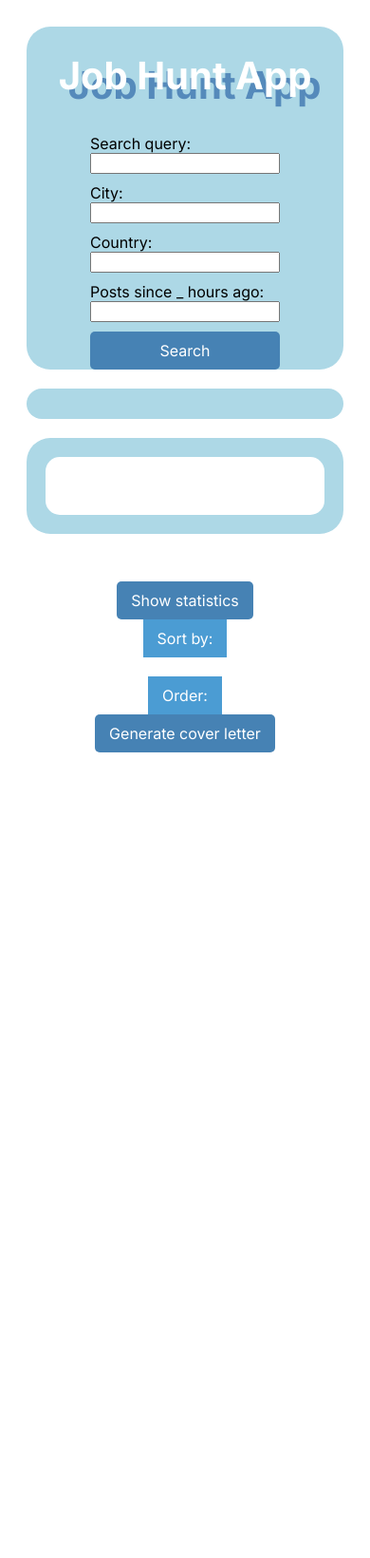
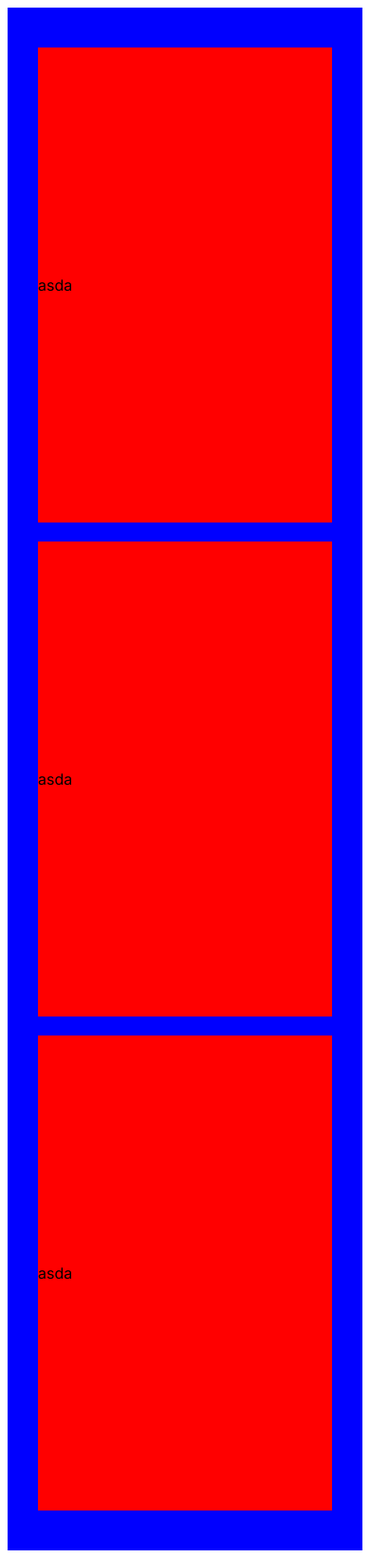
Before and after one commit to notjackl3/job-hunter, a Django app: page /home/ in a window 390 px wide. Shown: the whole page at 95% size. Before the commit the page ends 792 px from the top, so only its background shows below. Run offline with Django 5.2, Linux system fonts and the light colour scheme; data that the repository does not hold is empty; some web fonts are replaced.

Commit message:
Mobile Version 1.00

```diff
--- a/jobHunter/jobHunt/static/style.css
+++ b/jobHunter/jobHunt/static/style.css
@@ -210,12 +210,6 @@
   border-radius: 10px;
 }
 
-.all {
-    display: flex;
-    flex-direction: column;
-    justify-content: center;
-}
-
 .dropdown-button {
     margin: 10px 0px 0px 0px;
     padding: 10px 15px 10px 15px;
@@ -278,34 +272,36 @@
     justify-content: space-evenly;
 }
 
+/* ######################################## */
+.all {
+    display: flex;
+    flex-direction: row;
+    justify-content: space-evenly;
+    align-items: center;
+    background-color: blue;
 
-@media (max-width: 768px) {
-    .main-box {
-      flex-direction: column;
-      margin: 20px;
-    }
+    padding: 2rem 1em;
+}
 
-    .content,
-    .job-list,
-    .job-spec {
-      width: 100%;
-      height: auto;
-      margin-bottom: 20px;
-    }
+.container {
+    width: 100%;
+    height: 500px;
 
-    .button,
-    .search-button,
-    .dropdown-button {
-      min-width: 100%;
-    }
+    display: flex;
+    flex-direction: column;
+    justify-content: center;
+    margin: 10px;
 
-    .job-posts {
-      width: 100%;
-      height: auto;
-    }
+    background-color: red;
+}
 
-    .filter-split {
-      flex-direction: column;
-      gap: 10px;
+@media only screen and (max-width: 768px) {
+    .all {
+        display: flex;
+        flex-direction: column;
+        justify-content: center;
+        align-items: center;
+
+        padding: 2rem 2em;
     }
   }
--- a/jobHunter/jobHunt/templates/index.html
+++ b/jobHunter/jobHunt/templates/index.html
@@ -9,7 +9,17 @@
 </head>
 <body class="anti-scroll">
     <div class="all">
-        <div class="main-box">
+        <div class="container">
+            asda
+        </div>
+        <div class="container">
+            asda
+        </div>
+        <div class="container">
+            asda
+        </div>
+
+        <!-- <div class="main-box">
             <div class="content">
                 <h1 class="app-name"> Job Hunt App </h1>
                 <form action="search/" enctype="multipart/form-data" method="POST">
@@ -100,7 +110,7 @@
                     <button class="button cover-letter-button" type="submit"> Generate cover letter </button>
                 </form>
             </div>
-        </div>
+        </div> -->
     </div>
     <script>
         function showJobDetail(event) {
```
